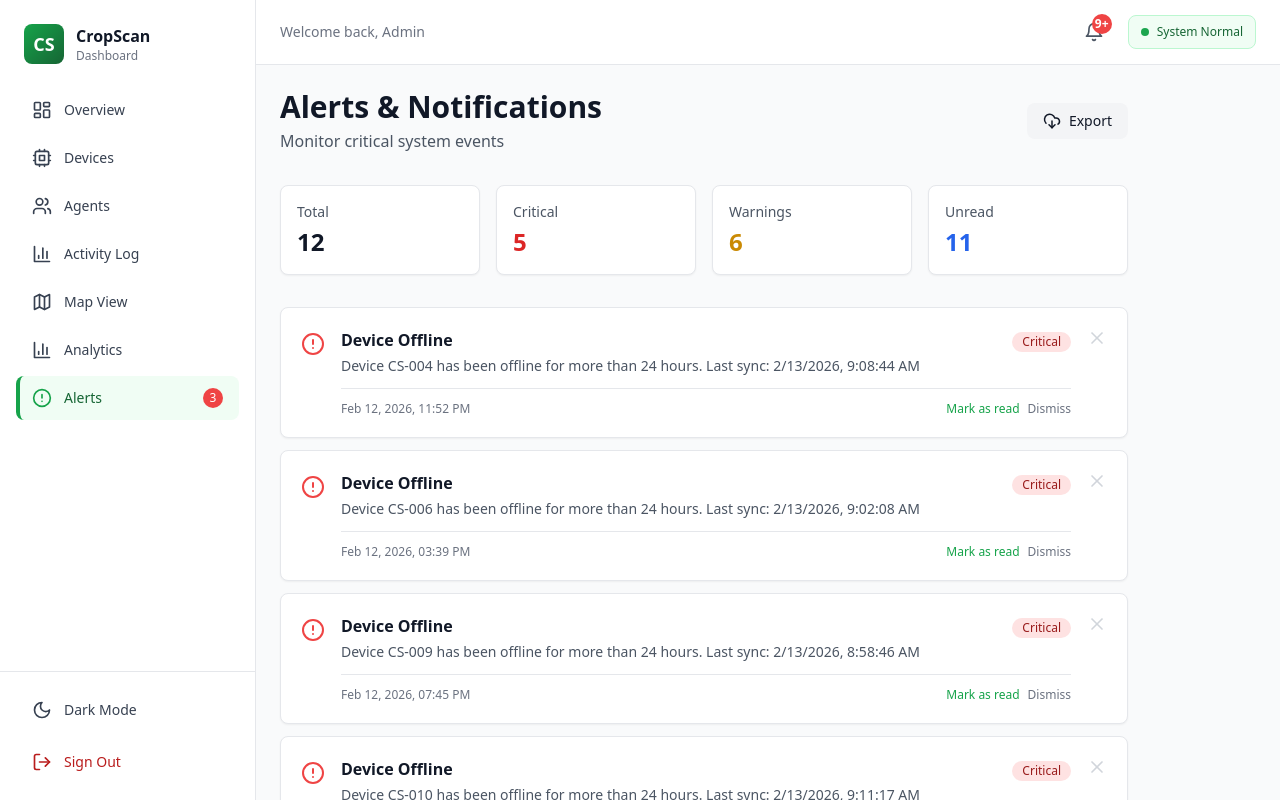
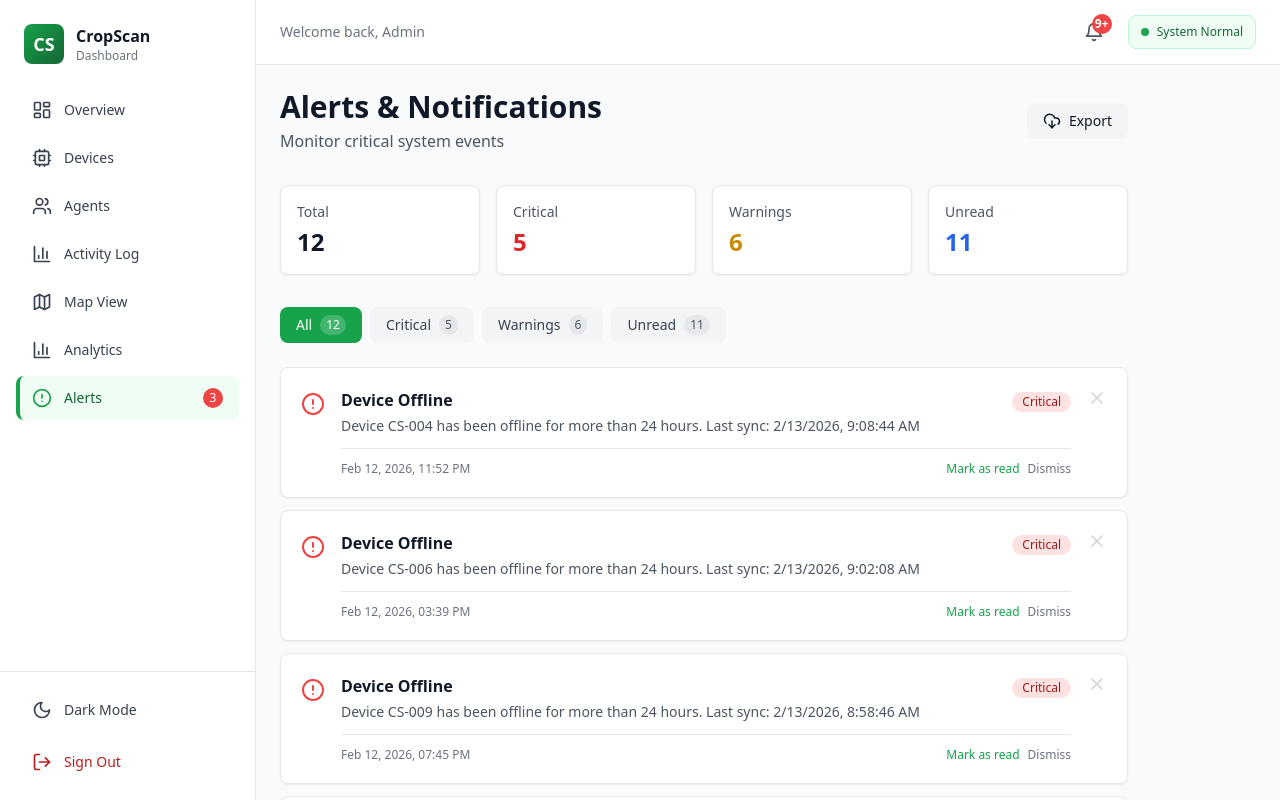
Before and after one commit to Wycliff-Kimani/CropScan-Dashboard, a Next.js app: page /dashboard/alerts in a window 1280 px wide. Shown: the top 800 px of the page. Built offline with nearby package versions, Linux system fonts and the light colour scheme.

Commit message:
Add pagination

```diff
--- a/src/app/dashboard/alerts/page.tsx
+++ b/src/app/dashboard/alerts/page.tsx
@@ -5,13 +5,21 @@ import { DashboardLayout } from "@/components/layout/DashboardLayout";
 import { Button, Badge } from "@/components/ui/Cards";
 import { AlertCircle, Info, CheckCircle, X, DownloadCloud } from "lucide-react";
 import { formatDate } from "@/lib/utils";
+import { useState } from "react";
 
 export default function AlertsPage() {
   const { alerts, removeAlert, markAlertAsRead } = useAppStore();
+  const [filterType, setFilterType] = useState<string>("all");
 
   const criticalAlerts = alerts.filter((a) => a.type === "critical");
   const warningAlerts = alerts.filter((a) => a.type === "warning");
   const unreadAlerts = alerts.filter((a) => !a.read);
+
+  const filteredAlerts = alerts.filter((alert) => {
+    if (filterType === "unread") return !alert.read;
+    if (filterType !== "all") return alert.type === filterType;
+    return true;
+  });
 
   const getAlertIcon = (type: string) => {
     switch (type) {
@@ -78,8 +86,37 @@ export default function AlertsPage() {
           </div>
         </div>
 
+        {/* Filter Tabs */}
+        <div className="flex flex-wrap gap-2 mb-6">
+          {[
+            { label: "All", value: "all", count: alerts.length },
+            { label: "Critical", value: "critical", count: criticalAlerts.length },
+            { label: "Warnings", value: "warning", count: warningAlerts.length },
+            { label: "Unread", value: "unread", count: unreadAlerts.length },
+          ].map((tab) => (
+            <button
+              key={tab.value}
+              onClick={() => setFilterType(tab.value)}
+              className={`px-4 py-2 rounded-lg text-sm font-medium transition-colors flex items-center gap-2 ${
+                filterType === tab.value
+                  ? "bg-ag-green-600 text-white"
+                  : "bg-gray-100 dark:bg-slate-800 text-gray-700 dark:text-gray-300 hover:bg-gray-200 dark:hover:bg-slate-700"
+              }`}
+            >
+              {tab.label}
+              <span className={`text-xs px-1.5 py-0.5 rounded-full ${
+                filterType === tab.value
+                  ? "bg-white/20 text-white"
+                  : "bg-gray-200 dark:bg-slate-700 text-gray-600 dark:text-gray-400"
+              }`}>
+                {tab.count}
+              </span>
+            </button>
+          ))}
+        </div>
+
         {/* Alerts List */}
-        {alerts.length === 0 ? (
+        {filteredAlerts.length === 0 ? (
           <div className="card p-12 text-center">
             <CheckCircle className="mx-auto text-ag-green-600 mb-4" size={48} />
             <h3 className="text-lg font-semibold text-gray-900 dark:text-white mb-2">
@@ -91,7 +128,7 @@ export default function AlertsPage() {
           </div>
         ) : (
           <div className="space-y-3">
-            {alerts.map((alert) => (
+            {filteredAlerts.map((alert) => (
               <div
                 key={alert.id}
                 className={`card p-5 ${!alert.read ? "border-l-4 border-ag-green-500 bg-ag-green-50/50 dark:bg-ag-green-900/10" : ""}`}
--- a/src/components/tables/DataTable.tsx
+++ b/src/components/tables/DataTable.tsx
@@ -36,6 +36,8 @@ export function DataTable<T extends { id: string }>({
     direction: "asc",
   });
   const [searchTerm, setSearchTerm] = useState("");
+  const [currentPage, setCurrentPage] = useState(1);
+  const [pageSize, setPageSize] = useState(25);
 
   useEffect(() => {
     let result = [...data];
@@ -65,6 +67,7 @@ export function DataTable<T extends { id: string }>({
     }
 
     setSortedData(result);
+    setCurrentPage(1);
   }, [data, searchTerm, sortConfig, sortable, filterable]);
 
   const handleSort = (key: string) => {
@@ -86,6 +89,12 @@ export function DataTable<T extends { id: string }>({
       <ChevronDown size={16} />
     );
   };
+
+  const totalPages = Math.ceil(sortedData.length / pageSize);
+  const paginatedData = sortedData.slice(
+    (currentPage - 1) * pageSize,
+    currentPage * pageSize
+  );
 
   return (
     <div className="space-y-4">
@@ -135,7 +144,7 @@ export function DataTable<T extends { id: string }>({
                 </td>
               </tr>
             ) : (
-              sortedData.map((row) => (
+              paginatedData.map((row) => (
                 <tr
                   key={row.id}
                   className="hover:bg-gray-50 dark:hover:bg-slate-800/50 transition-colors"
@@ -161,8 +170,64 @@ export function DataTable<T extends { id: string }>({
       </div>
 
       {sortedData.length > 0 && (
-        <div className="text-xs text-gray-500 dark:text-gray-400 text-right">
-          Showing {sortedData.length} of {data.length} results
+        <div className="flex flex-col sm:flex-row items-center justify-between gap-4 pt-4 border-t border-gray-200 dark:border-slate-700">
+          {/* Page size selector */}
+          <div className="flex items-center gap-2 text-sm text-gray-600 dark:text-gray-400">
+            <span>Rows per page:</span>
+            <select
+              value={pageSize}
+              onChange={(e) => {
+                setPageSize(Number(e.target.value));
+                setCurrentPage(1);
+              }}
+              className="px-2 py-1 border border-gray-300 dark:border-slate-700 rounded bg-white dark:bg-slate-900 text-gray-900 dark:text-white"
+            >
+              <option value={10}>10</option>
+              <option value={25}>25</option>
+              <option value={50}>50</option>
+              <option value={100}>100</option>
+            </select>
+          </div>
+
+          {/* Page info */}
+          <span className="text-sm text-gray-600 dark:text-gray-400">
+            Showing {Math.min((currentPage - 1) * pageSize + 1, sortedData.length)}–{Math.min(currentPage * pageSize, sortedData.length)} of {sortedData.length}
+          </span>
+
+          {/* Page navigation */}
+          <div className="flex items-center gap-1">
+            <button
+              onClick={() => setCurrentPage(1)}
+              disabled={currentPage === 1}
+              className="px-2 py-1 text-sm rounded border border-gray-300 dark:border-slate-700 disabled:opacity-40 hover:bg-gray-100 dark:hover:bg-slate-800"
+            >
+              «
+            </button>
+            <button
+              onClick={() => setCurrentPage((p) => Math.max(1, p - 1))}
+              disabled={currentPage === 1}
+              className="px-2 py-1 text-sm rounded border border-gray-300 dark:border-slate-700 disabled:opacity-40 hover:bg-gray-100 dark:hover:bg-slate-800"
+            >
+              ‹
+            </button>
+            <span className="px-3 py-1 text-sm">
+              Page {currentPage} of {totalPages}
+            </span>
+            <button
+              onClick={() => setCurrentPage((p) => Math.min(totalPages, p + 1))}
+              disabled={currentPage === totalPages}
+              className="px-2 py-1 text-sm rounded border border-gray-300 dark:border-slate-700 disabled:opacity-40 hover:bg-gray-100 dark:hover:bg-slate-800"
+            >
+              ›
+            </button>
+            <button
+              onClick={() => setCurrentPage(totalPages)}
+              disabled={currentPage === totalPages}
+              className="px-2 py-1 text-sm rounded border border-gray-300 dark:border-slate-700 disabled:opacity-40 hover:bg-gray-100 dark:hover:bg-slate-800"
+            >
+              »
+            </button>
+          </div>
         </div>
       )}
     </div>
```
